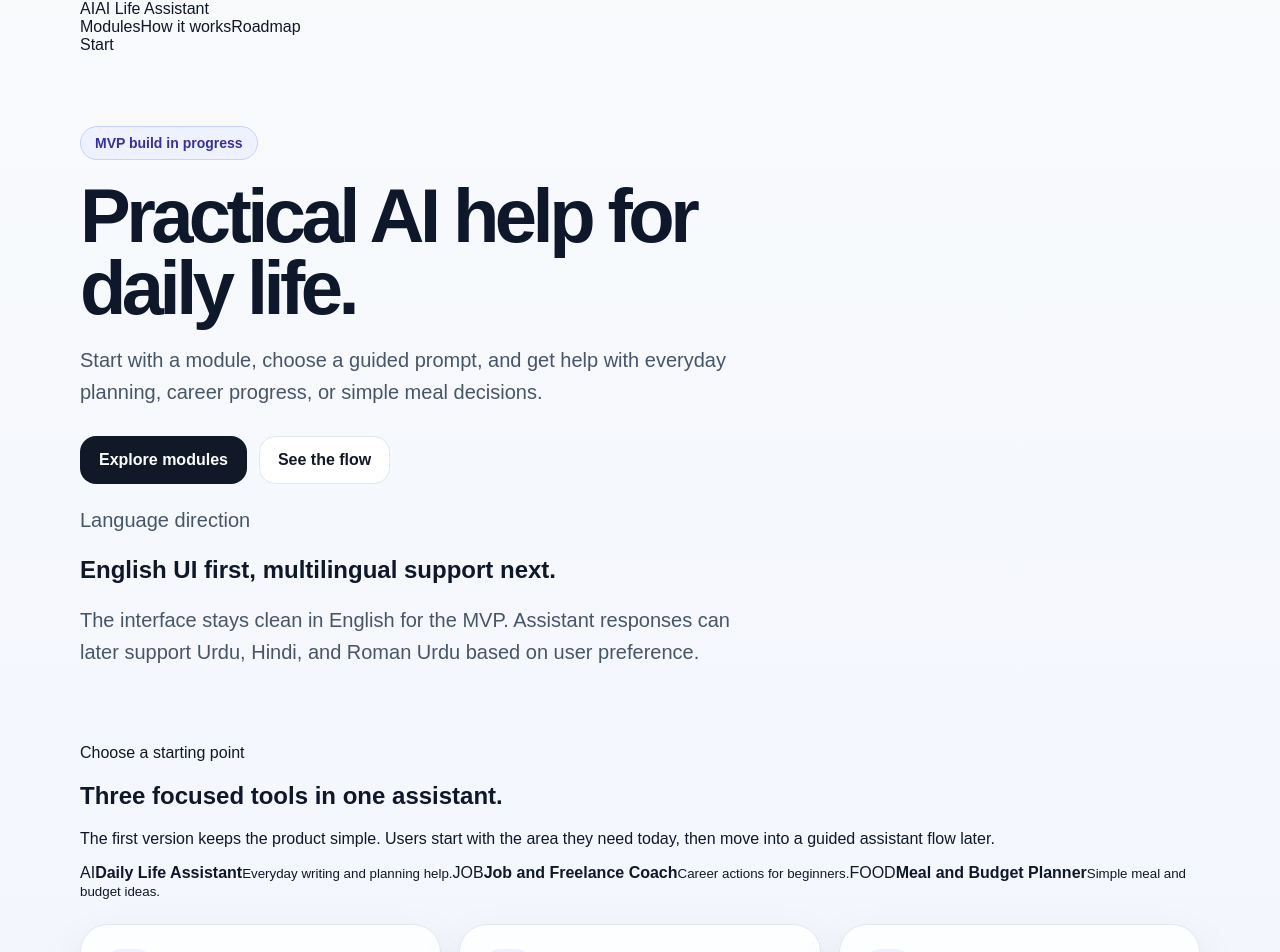
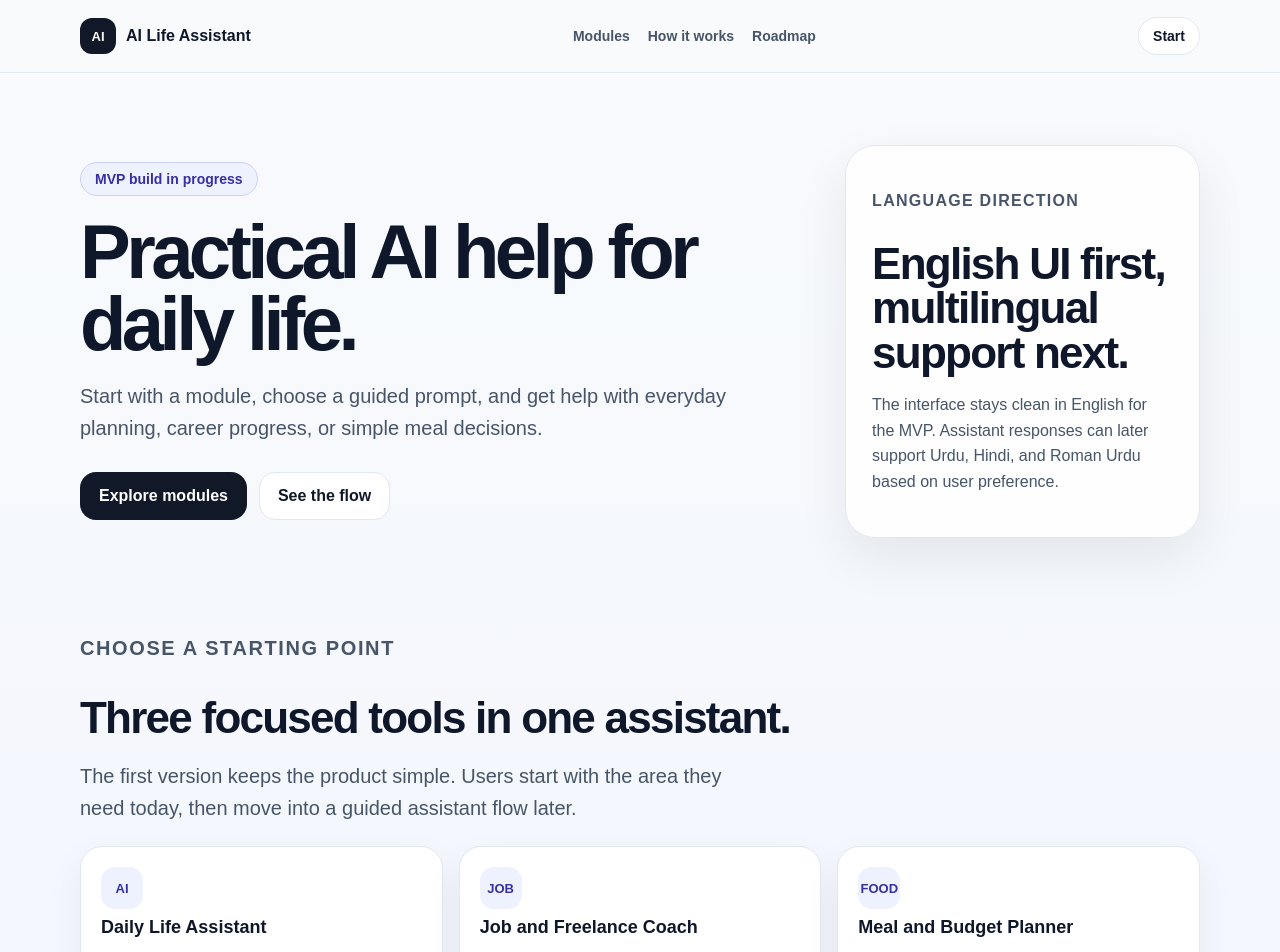
Before and after one commit to bushra-muneer/ai-life-assistant, a Next.js app: page / in a window 1280 px wide. Shown: the top 952 px of the page. Built offline with nearby package versions, Linux system fonts and the light colour scheme.

Commit message:
style: add Day 2 shell styles

```diff
--- a/app/globals.css
+++ b/app/globals.css
@@ -6,6 +6,10 @@
 
 * {
   box-sizing: border-box;
+}
+
+html {
+  scroll-behavior: smooth;
 }
 
 body {
@@ -31,11 +35,75 @@ textarea {
   margin: 0 auto;
 }
 
+.siteHeader {
+  position: sticky;
+  top: 0;
+  z-index: 20;
+  border-bottom: 1px solid rgba(226, 232, 240, 0.8);
+  background: rgba(248, 250, 252, 0.86);
+  backdrop-filter: blur(14px);
+}
+
+.headerInner {
+  min-height: 72px;
+  display: flex;
+  align-items: center;
+  justify-content: space-between;
+  gap: 18px;
+}
+
+.brand,
+.headerNav,
+.headerAction {
+  display: flex;
+  align-items: center;
+}
+
+.brand {
+  gap: 10px;
+  font-weight: 900;
+}
+
+.brandMark {
+  width: 36px;
+  height: 36px;
+  display: grid;
+  place-items: center;
+  border-radius: 12px;
+  background: #111827;
+  color: #ffffff;
+  font-size: 13px;
+}
+
+.headerNav {
+  gap: 18px;
+  color: #475569;
+  font-size: 14px;
+  font-weight: 700;
+}
+
+.headerAction {
+  border: 1px solid #e2e8f0;
+  border-radius: 999px;
+  padding: 10px 14px;
+  background: #ffffff;
+  font-size: 14px;
+  font-weight: 800;
+}
+
 .hero {
   padding: 72px 0 40px;
 }
 
-.badge {
+.heroGrid {
+  display: grid;
+  grid-template-columns: minmax(0, 1.35fr) minmax(280px, 0.65fr);
+  gap: 28px;
+  align-items: center;
+}
+
+.badge,
+.eyebrow {
   display: inline-flex;
   border: 1px solid #c7d2fe;
   border-radius: 999px;
@@ -43,22 +111,56 @@ textarea {
   background: #eef2ff;
   color: #3730a3;
   font-size: 14px;
-  font-weight: 700;
+  font-weight: 800;
+}
+
+.eyebrow {
+  padding: 0;
+  border: 0;
+  background: transparent;
+  letter-spacing: 0.08em;
+  text-transform: uppercase;
+  font-size: 12px;
 }
 
 .hero h1 {
-  max-width: 780px;
-  font-size: clamp(40px, 7vw, 76px);
+  max-width: 760px;
+  font-size: clamp(42px, 7vw, 76px);
   line-height: 0.95;
   margin: 20px 0;
   letter-spacing: -0.06em;
 }
 
-.hero p {
+.hero p,
+.sectionIntro p,
+.roadmapCard p {
   max-width: 680px;
   font-size: 20px;
   line-height: 1.6;
   color: #475569;
+}
+
+.heroPanel,
+.roadmapCard {
+  background: rgba(255, 255, 255, 0.88);
+  border: 1px solid #e2e8f0;
+  border-radius: 30px;
+  padding: 26px;
+  box-shadow: 0 20px 50px rgba(15, 23, 42, 0.08);
+}
+
+.heroPanel h2,
+.sectionIntro h2,
+.roadmapCard h2 {
+  margin: 12px 0;
+  font-size: clamp(28px, 4vw, 44px);
+  letter-spacing: -0.04em;
+  line-height: 1.02;
+}
+
+.heroPanel p,
+.roadmapCard p {
+  font-size: 16px;
 }
 
 .actions {
@@ -87,6 +189,62 @@ textarea {
   border-color: #e2e8f0;
 }
 
+.moduleNavSection,
+.infoSection,
+.roadmapSection {
+  padding: 34px 0;
+}
+
+.sectionIntro {
+  max-width: 760px;
+  margin-bottom: 22px;
+}
+
+.moduleNavGrid,
+.stepsGrid {
+  display: grid;
+  grid-template-columns: repeat(3, minmax(0, 1fr));
+  gap: 16px;
+}
+
+.moduleNavItem,
+.stepCard {
+  background: #ffffff;
+  border: 1px solid #e2e8f0;
+  border-radius: 22px;
+  padding: 20px;
+  box-shadow: 0 14px 36px rgba(15, 23, 42, 0.06);
+}
+
+.moduleNavItem {
+  display: grid;
+  gap: 8px;
+}
+
+.moduleNavItem span,
+.stepCard span {
+  width: 42px;
+  height: 42px;
+  display: grid;
+  place-items: center;
+  border-radius: 14px;
+  background: #eef2ff;
+  color: #3730a3;
+  font-size: 13px;
+  font-weight: 900;
+}
+
+.moduleNavItem strong,
+.stepCard h3 {
+  font-size: 18px;
+}
+
+.moduleNavItem small,
+.stepCard p {
+  color: #64748b;
+  line-height: 1.6;
+}
+
 .grid {
   display: grid;
   grid-template-columns: repeat(3, minmax(0, 1fr));
@@ -102,6 +260,15 @@ textarea {
   box-shadow: 0 20px 50px rgba(15, 23, 42, 0.08);
 }
 
+.cardTopline {
+  display: flex;
+  align-items: center;
+  gap: 12px;
+  color: #64748b;
+  font-size: 13px;
+  font-weight: 700;
+}
+
 .cardIcon {
   width: 48px;
   height: 48px;
@@ -109,7 +276,9 @@ textarea {
   display: grid;
   place-items: center;
   background: #eef2ff;
-  font-size: 24px;
+  color: #3730a3;
+  font-size: 13px;
+  font-weight: 900;
 }
 
 .card h2 {
@@ -122,18 +291,44 @@ textarea {
   line-height: 1.6;
 }
 
-.card ul {
+.card ul,
+.roadmapCard ul {
   padding-left: 18px;
   color: #334155;
   line-height: 1.9;
 }
 
-@media (max-width: 820px) {
+.roadmapCard {
+  display: grid;
+  grid-template-columns: minmax(0, 1fr) minmax(260px, 0.75fr);
+  gap: 24px;
+  align-items: start;
+}
+
+@media (max-width: 900px) {
+  .headerNav {
+    display: none;
+  }
+
   .hero {
     padding-top: 48px;
   }
 
-  .grid {
+  .heroGrid,
+  .grid,
+  .moduleNavGrid,
+  .stepsGrid,
+  .roadmapCard {
     grid-template-columns: 1fr;
   }
 }
+
+@media (max-width: 560px) {
+  .headerAction {
+    display: none;
+  }
+
+  .hero h1 {
+    font-size: 42px;
+  }
+}
```
